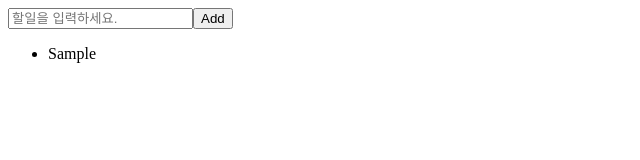
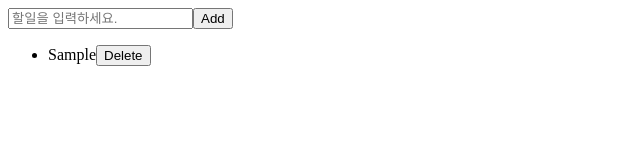
Before and after one commit to kathy0917/wanted-frontend-challenge-202403, a React (Create React App) app in the folder todo/: page / in a window 1280 px wide. Both pictures are taken after typing "Sample" into the empty fields and a click on the button "Add". Shown: the top 160 px of the page, without its empty margins (0-640 px from the left). Built offline with nearby package versions, Linux system fonts and the light colour scheme.

Commit message:
Feat: todo 삭제 기능 추가

```diff
--- a/todo/src/components/AddList/AddList.jsx
+++ b/todo/src/components/AddList/AddList.jsx
@@ -8,6 +8,7 @@
     onAdd({ id: Date.now(), text });
     setText('');
   };
+
   return (
     <form onSubmit={handleSubmit}>
       <input type="text" placeholder="할일을 입력하세요." value={text} onChange={handleChange}></input>
--- a/todo/src/components/List/List.jsx
+++ b/todo/src/components/List/List.jsx
@@ -2,9 +2,14 @@
 import AddList from '../AddList/AddList';
 
 export default function List() {
-  const [lists, setlists] = useState([]);
+  const [lists, setLists] = useState([]);
+
   const handleAdd = (addList) => {
-    setlists([...lists, addList]);
+    setLists([...lists, addList]);
+  };
+
+  const handleDelete = (deleteListId) => {
+    setLists(lists.filter((list) => list.id !== deleteListId));
   };
 
   return (
@@ -12,7 +17,10 @@
       <AddList onAdd={handleAdd} />
       <ul>
         {lists.map((list) => (
-          <li key={list.id}>{list.text}</li>
+          <li key={list.id}>
+            {list.text}
+            <button onClick={() => handleDelete(list.id)}>Delete</button>
+          </li>
         ))}
       </ul>
     </div>
```
